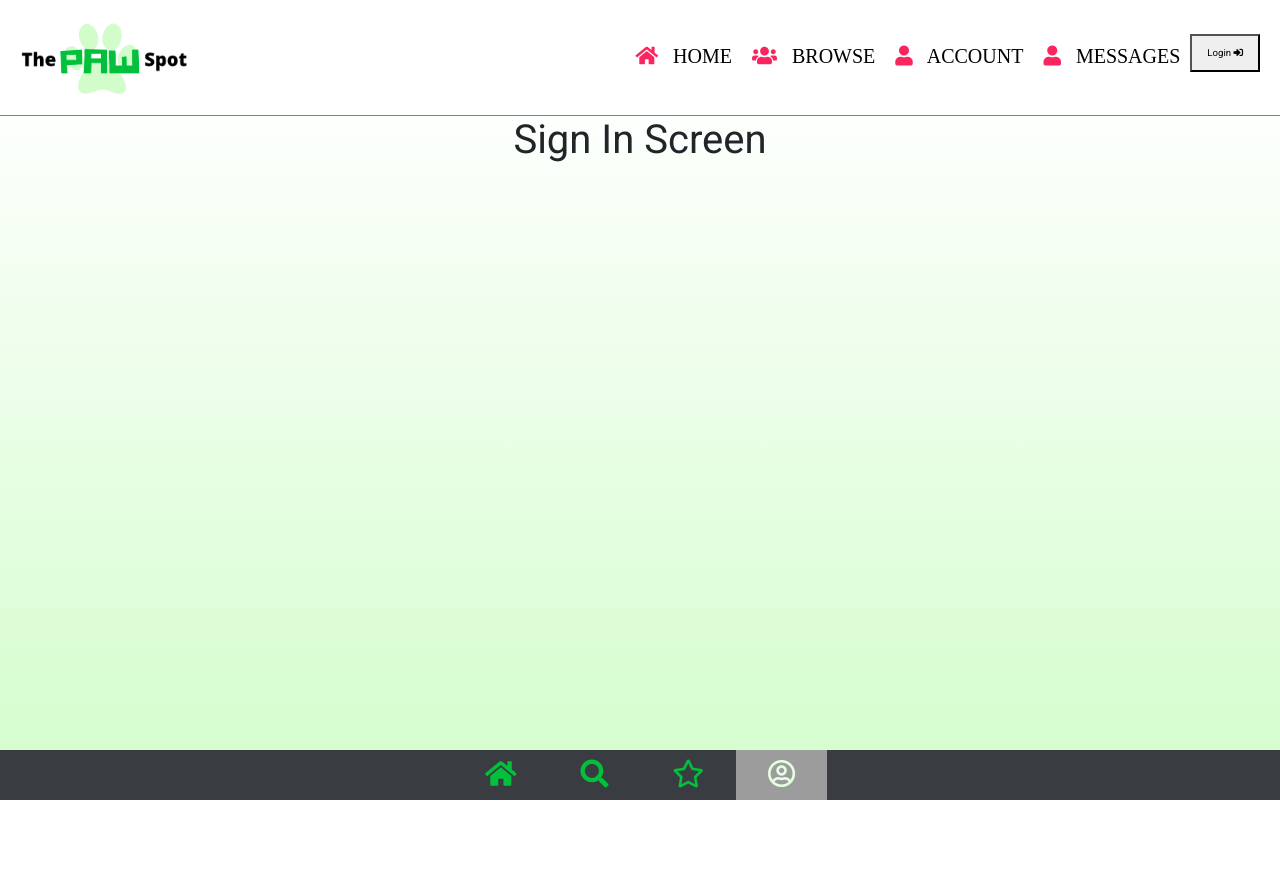
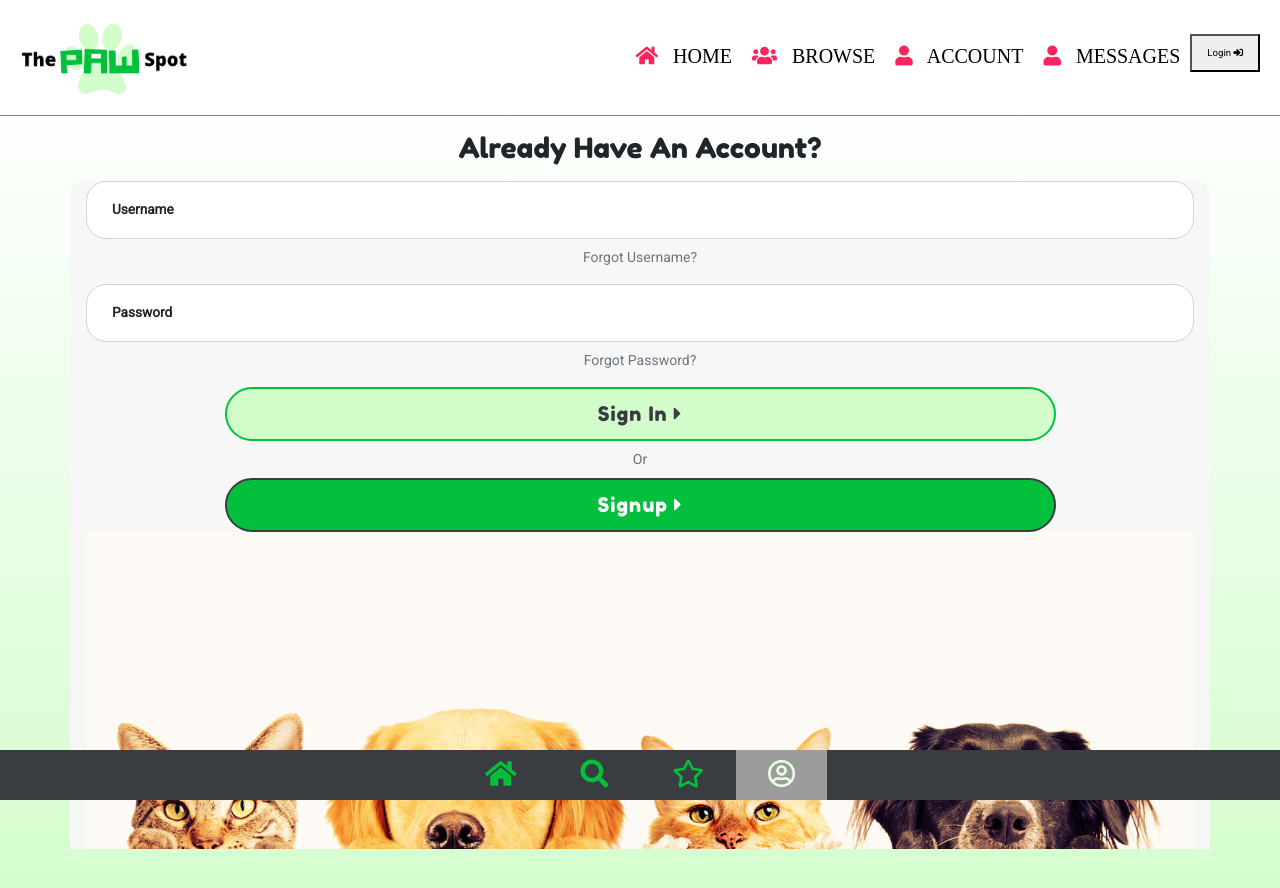
Before and after one commit to Jwebb8137/thePetZone, a React (Create React App) app: page /Signin in a window 1280 px wide. Shown: the top 888 px of the page. Before the commit the page ends 800 px from the top, so only its background shows below. Built offline with nearby package versions, Linux system fonts and the light colour scheme; the HTML template or start-up script is replaced by a standard one.

Commit message:
signin screen

```diff
--- a/src/components/Cards/Card.css
+++ b/src/components/Cards/Card.css
@@ -3,10 +3,52 @@
 }
 
 .bg-grn {
-  background: #0ac241;
+  background: #1a8941;
   color: #fff;
 }
 
+.card {
+  position: relative;
+}
+
 .card .btn {
+  font-family: "Fredoka One";
+  font-size: 1.15rem;
+  font-weight: 500;
+}
+
+.card-header {
+  font-family: "Fredoka One";
+  padding: 0.5rem 1rem;
+  margin-bottom: 0;
   font-size: 1.25rem;
+  font-weight: 500;
+  background-color: rgb(253 249 244);
+  border-bottom: 1px solid rgba(0, 0, 0, 0.125);
 }
+
+u,
+.card-title strong {
+  font-family: "Fredoka One";
+  font-weight: 500;
+}
+
+.card-header i {
+  color: #0ac241;
+  margin: 0 10px;
+}
+
+.card-favorited:hover {
+  cursor: pointer;
+  font-size: 3rem;
+  opacity: 0.75;
+  transition: 0.5s;
+}
+
+.card-favorited {
+  position: absolute;
+  top: 5px;
+  right: 5px;
+  color: #05bf3c;
+  font-size: 2.5rem;
+}
--- a/src/components/Cards/Card.js
+++ b/src/components/Cards/Card.js
@@ -1,12 +1,25 @@
-import React from "react";
+import React, { useState } from "react";
 import "./Card.css";
 
 const Card = (props) => {
+  const [fill, setFill] = useState("far");
+
+  const setFillLike = () => {
+    fill === "far" ? setFill("fa") : setFill("far");
+  };
+
   return (
-    <div className="card my-3 mx-2">
+    <div className="card my-3 mx-2 pt-0">
+      <i
+        class={`${fill} fa-heart card-favorited`}
+        aria-hidden="true"
+        onClick={setFillLike}
+      ></i>
       <img src={props.img} className="card-img-top" alt="..." />
       <div className="card-body">
-        <h5 className="card-title">{props.name}</h5>
+        <h5 className="card-title">
+          <strong>{props.name}</strong>
+        </h5>
         <p className="card-text">
           Some quick example text to build on the card title and make up the
           bulk of the card's content.
@@ -15,6 +28,7 @@ const Card = (props) => {
           More Info <i className="fa fa-caret-right" aria-hidden="true"></i>
         </a>
       </div>
+      <div className="card-footer text-muted">2 days ago</div>
     </div>
   );
 };
--- a/src/components/Cards/CardFeatured.js
+++ b/src/components/Cards/CardFeatured.js
@@ -1,16 +1,24 @@
 import React from "react";
 
-const CardFeatured = () => {
+const CardFeatured = (props) => {
   return (
     <div className="card text-center mt-3 mb-3">
-      <div className="card-header">Featured</div>
+      <div className="card-header pt-3">
+        <i class="fa fa-star" aria-hidden="true"></i>
+        <u>Featured Pet</u>
+        <i class="fa fa-star" aria-hidden="true"></i>
+      </div>
+      <div className="pos-rel">
+        <img src={props.img} className="card-img-top" alt="..." />
+      </div>
       <div className="card-body">
-        <h5 className="card-title">Special title treatment</h5>
+        <h5 className="card-title">Meet {props.name}!</h5>
         <p className="card-text">
-          With supporting text below as a natural lead-in to additional content.
+          This beautiful young lady is looking for her furever home! Read more
+          and schedule a visit!
         </p>
         <a href="#" className="btn bg-grn w-75">
-          Go somewhere
+          View Profile <i className="fa fa-caret-right" aria-hidden="true"></i>
         </a>
       </div>
       <div className="card-footer text-muted">2 days ago</div>
--- a/src/components/FavoritesScreen/FavoritesScreen.css
+++ b/src/components/FavoritesScreen/FavoritesScreen.css
@@ -0,0 +1,7 @@
+.lg-icon {
+  font-size: 3rem;
+}
+
+.icon-grn {
+  color: #03c03c;
+}
--- a/src/components/FavoritesScreen/FavoritesScreen.js
+++ b/src/components/FavoritesScreen/FavoritesScreen.js
@@ -10,7 +10,12 @@ import Img3 from "../../assets/card3.jpg";
 const FavoritesScreen = () => {
   return (
     <Fragment>
-      <div className="w-100 container p-0 bg-light-grn pt-2">
+      <div className="favorite-container w-100 fade-in container p-0 bg-light-grn pt-2">
+        {/* <i class="fas fa-paw w-100 lg-icon mt-3"></i>
+        <h2 className="mt-1 mb-0">
+          <span>Ready to bring home a </span>
+          Furever Friend?
+        </h2> */}
         <div className="card-group">
           <Card img={Img1} name="Sasha" />
           <Card img={Img2} name="Marvin" />
--- a/src/components/HomeScreen/HomeScreen.css
+++ b/src/components/HomeScreen/HomeScreen.css
@@ -1,3 +1,66 @@
 .video-full {
   width: 100%;
 }
+
+.grn {
+  color: #03c03c;
+}
+
+.main-heading,
+.sub-heading {
+  font-family: "Fredoka One";
+  font-size: 1.85rem;
+}
+
+.display-heading {
+  font-family: "Fredoka One";
+  font-size: 1.85rem;
+}
+
+.container {
+  position: relative;
+}
+
+.display-paw {
+  color: #d2fdcb;
+  font-size: 14rem;
+  top: -20px;
+}
+
+#display-search {
+  background: #03c03c;
+  border: 2px solid #d2fdcb;
+  color: #fff;
+  font-family: "Fredoka One";
+  letter-spacing: 1px;
+}
+
+.fade-in-1,
+.display-paw {
+  position: absolute;
+}
+
+.fade-in-1 {
+  top: 40px;
+}
+
+.main-heading,
+.sub-heading {
+  opacity: 1;
+}
+
+.fade-in-1 {
+  animation: fadeIn ease 4s;
+  color: #393d42;
+}
+.fade-in {
+  animation: fadeIn ease 2s;
+}
+@keyframes fadeIn {
+  0% {
+    opacity: 0;
+  }
+  100% {
+    opacity: 1;
+  }
+}
--- a/src/components/HomeScreen/HomeScreen.js
+++ b/src/components/HomeScreen/HomeScreen.js
@@ -8,7 +8,15 @@ import "./HomeScreen.css";
 const HomeScreen = () => {
   return (
     <Fragment>
-      <div>
+      <div className="container fade-in p-0 m-0">
+        <i class="fas fa-paw green display-paw mt-3 mb-2 w-100"></i>
+        <div className="fade-in-1 w-100">
+          <h3 className="display-heading">Ready To Find</h3>
+          <h3 className="sub-heading">That Special Someone?</h3>
+          <button type="submit" id="display-search" class="btn submit w-75">
+            Search Now <i class="fas fa-caret-right"></i>
+          </button>
+        </div>
         <video className="video-full" autoPlay muted loop>
           <source src={MainVid} type="video/mp4" />
           <source src={MainVid} type="video/ogg" />
--- a/src/components/SearchForm/SearchForm.css
+++ b/src/components/SearchForm/SearchForm.css
@@ -13,14 +13,18 @@
   width: 100%;
 }
 
-#homepage-search .submit {
+#homepage-search .submit,
+.submit {
   background: #d2fdcb;
   font-size: 1.25rem;
-  width: 85%;
-  font-weight: bold;
-  border: 1px solid #03c03c;
+  font-family: "Fredoka One";
+  border: 2px solid #03c03c;
   padding: 10px 20px;
   border-radius: 30px;
+}
+
+#homepage-search .submit {
+  width: 85%;
 }
 
 #search-nav {
@@ -85,6 +89,7 @@ col {
 .txt-lg {
   font-size: 2rem;
   font-family: "Ranchers", cursive;
+  font-weight: 600;
   line-height: 1.2;
   letter-spacing: 0.05em;
 }
--- a/src/components/SearchScreen/SearchScreen.js
+++ b/src/components/SearchScreen/SearchScreen.js
@@ -6,14 +6,15 @@ import "./SearchScreen.css";
 import Img1 from "../../assets/card1.jpg";
 import Img2 from "../../assets/card2.jpg";
 import Img3 from "../../assets/card3.jpg";
+import Img4 from "../../assets/card4.jpg";
 
 const SearchScreen = () => {
   return (
     <Fragment>
-      <div className="w-100 container px-0 bg-light-grn pt-2">
+      <div className="w-100 container fade-in px-0 bg-light-grn pt-2">
         <SearchForm />
         <div className="container">
-          <CardFeatured />
+          <CardFeatured img={Img4} name="Cheeto" />
         </div>
         <div className="card-group">
           <Card img={Img1} name="Sasha" />
--- a/src/components/Signin/Signin.css
+++ b/src/components/Signin/Signin.css
@@ -0,0 +1,23 @@
+#signin-container .btn {
+  font-family: "Fredoka One";
+  font-weight: 400;
+  letter-spacing: 1px;
+  padding: 10px 20px;
+  border-radius: 30px;
+}
+
+h3 {
+  font-family: "Fredoka One";
+}
+
+.btn-grey {
+  background: #03c03c;
+  border: 2px solid #393d42;
+  color: #fff;
+}
+
+.btn-grn {
+  background: #d2fdcb;
+  color: #393d42;
+  border: 2px solid #03c03c;
+}
--- a/src/components/Signin/Signin.js
+++ b/src/components/Signin/Signin.js
@@ -1,7 +1,46 @@
-import React from 'react';
+import React, { Fragment, useState } from "react";
+import { Link } from "react-router-dom";
+import "./Signin.css";
+import FormBg from "../../assets/form-bg.png";
 
 const Signin = () => {
-  return <h1>Sign In Screen</h1>;
+  return (
+    <Fragment>
+      <div id="signin-container" className="container fade-in p-0">
+        <h3 className="my-3">Already Have An Account?</h3>
+        <form id="homepage-search" className="m-0 px-3">
+          <div class="form-floating mb-3">
+            <input
+              type="email"
+              class="form-control"
+              id="floatingInput"
+              placeholder="name@example.com"
+            />
+            <label for="floatingInput">Username</label>
+            <div class="form-text mt-2 mx-3">Forgot Username?</div>
+          </div>
+          <div class="form-floating">
+            <input
+              type="password"
+              class="form-control"
+              id="floatingPassword"
+              placeholder="Password"
+            />
+            <label for="floatingPassword">Password</label>
+            <div class="form-text mt-2 mx-3">Forgot Password?</div>
+          </div>
+          <button type="submit" class="btn btn-grn btn-lg btn-block w-75 mt-3">
+            Sign In <i class="fas fa-caret-right"></i>
+          </button>
+          <div class="form-text my-2">Or</div>
+          <button type="button" class="btn btn-grey btn-lg btn-block w-75">
+            Signup <i class="fas fa-caret-right"></i>
+          </button>
+          <img src={FormBg} />
+        </form>
+      </div>
+    </Fragment>
+  );
 };
 
 export default Signin;
```
Also changed, not shown: src/assets/card4.jpg (added), 1 other file (tests, documents, lock files or other folders).
